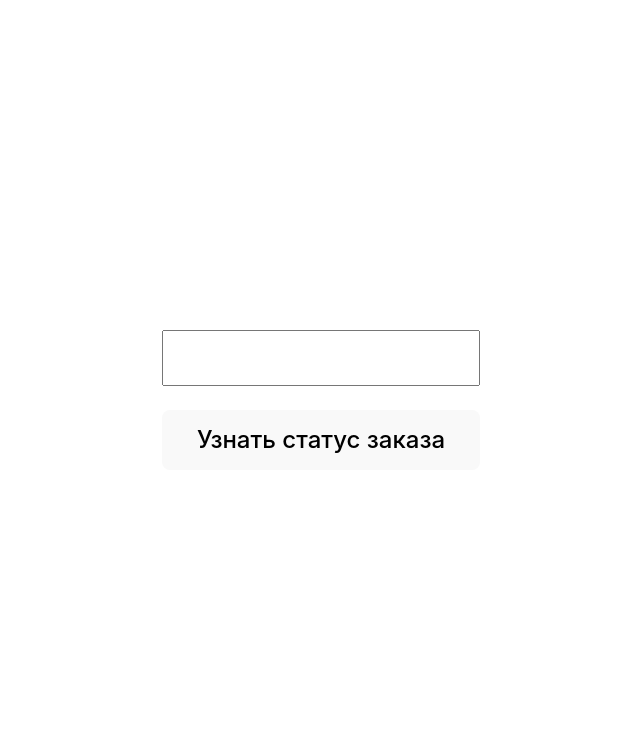
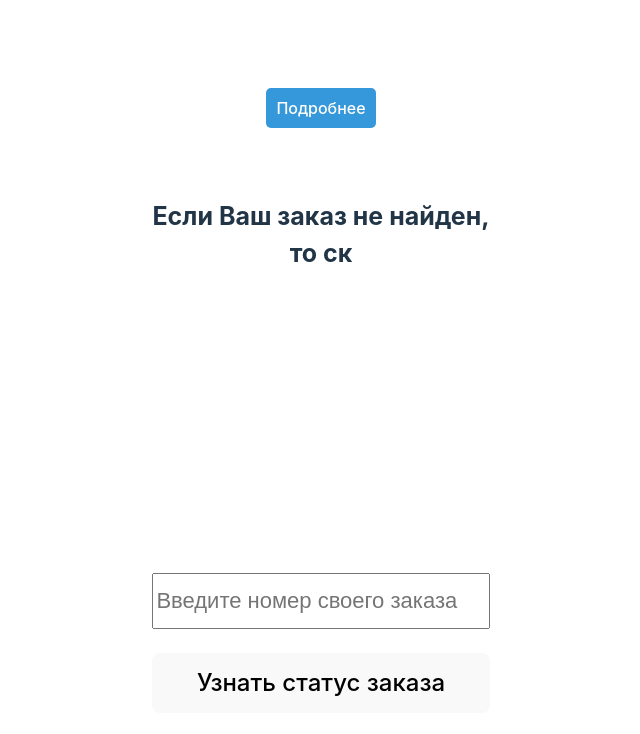
Before and after one commit to DiamanDD/viteTest, a React (Vite) app: page / in a window 1280 px wide. Shown: the top 734 px of the page, without its empty margins (319-959 px from the left). Built offline with nearby package versions, Linux system fonts and the light colour scheme.

Commit message:
PochtiGotovo

```diff
--- a/src/App.tsx
+++ b/src/App.tsx
@@ -1,65 +1,108 @@
-import {ChangeEvent, useState} from 'react'
-import './App.css'
-import css from "./styles.module.css"
+import React, {ChangeEvent, useEffect, useState} from 'react';
+import './App.css';
+import css from './styles.module.css';
+import {Button} from "./Button/Button.tsx";
 
-export const BASE_URL = import.meta.env.VITE_BASE_URL_BACKEND
+export const BASE_URL = import.meta.env.VITE_BASE_URL_BACKEND;
+
+const InfiniteTypingEffect: React.FC = () => {
+    const [text, setText] = useState('');
+    const fullText = 'Если Ваш заказ не найден,<br/>то скорее всего он обрабатывается!'; // Замените на свой текст
+    const typingSpeed = 150; // Скорость печати (в миллисекундах)
+    const stopDuration = 2000; // Длительность остановки после окончания текста (в миллисекундах)
+
+    useEffect(() => {
+        let currentIndex = 0;
+        let isStopped = false;
+
+        const updateText = () => {
+            if (currentIndex <= fullText.length) {
+                setText(fullText.substring(0, currentIndex));
+                currentIndex++;
+            } else if (!isStopped) {
+                isStopped = true;
+                setTimeout(() => {
+                    isStopped = false;
+                    currentIndex = 0;
+                }, stopDuration);
+            }
+        };
+
+        const intervalId = setInterval(updateText, typingSpeed);
+
+        return () => clearInterval(intervalId);
+    }, [fullText, typingSpeed, stopDuration]);
+
+    return (
+        <div className={css.containerError}>
+            <div className={css.errorZakaz}>
+                <span dangerouslySetInnerHTML={{__html: text}}/>
+            </div>
+        </div>
+    );
+};
 
 function App() {
-    const [zakaz, setZakaz] = useState("")
-    const [message, setMessage] = useState("")
-    const [isLoading, setIsloading] = useState(false)
+    const [zakaz, setZakaz] = useState('');
+    const [message, setMessage] = useState('');
+    const [isLoading, setIsloading] = useState(false);
 
     const fetchData = async () => {
-        setIsloading(true)
+        setIsloading(true);
         fetch(`${BASE_URL}/auth/westenter`, {
-            method: "POST",
+            method: 'POST',
             headers: {
                 'content-type': 'application/json',
             },
             body: JSON.stringify({
-                zakaz
-            })
-        }).then(res => {
-            res.json().then(result => {
+                zakaz,
+            }),
+        }).then((res) => {
+            res.json().then((result) => {
                 if (result.statusCode) {
-                    setMessage(result.message)
+                    setMessage(result.message);
+                } else {
+                    setMessage(result.data);
+                }
+            });
+        });
 
-                } else {
-                    setMessage(result.data)
-
-                }
-            })
-        })
-
-        setIsloading(false)
-    }
+        setIsloading(false);
+    };
 
     const clearMessage = () => {
         if (message) {
-            setMessage("")
+            setMessage('');
         }
-    }
+    };
     const onChange = (e: ChangeEvent<HTMLInputElement>) => {
-        clearMessage()
-        setZakaz(e.target.value)
-    }
+        clearMessage();
+        setZakaz(e.target.value);
+    };
     const onCklick = () => {
-        clearMessage()
+        clearMessage();
         if (zakaz.length >= 10) {
-            fetchData()
+            fetchData();
         } else {
-            setMessage("Не верный номер заказа")
+            setMessage('Не верный номер заказа');
         }
-    }
+    };
 
     return (
-        <div className={css.container}>
-            {message && <div>{message}</div>}
-            {isLoading && <div>...Загрузка</div>}
-            <input value={zakaz} onChange={onChange}/>
-            <button onClick={onCklick}>Узнать статус заказа</button>
-        </div>
-    )
+        <>
+            <div>
+<Button/>
+            </div>
+
+            <InfiniteTypingEffect/>
+            <div className={css.container}>
+                {message && <div className={css.statusZakaza}>{message}</div>}
+                {isLoading && <div>...Загрузка</div>}
+                <input value={zakaz} onChange={onChange} placeholder={'Введите номер своего заказа'}/>
+                <button onClick={onCklick}>Узнать статус заказа</button>
+            </div>
+        </>
+    );
 }
 
-export default App
+export default App;
--- /dev/null
+++ b/src/Button/Button.tsx
@@ -0,0 +1,56 @@
+import React, { useState } from 'react';
+import css from './button.module.css';
+
+export const Button = () => {
+    const [isModalOpen, setIsModalOpen] = useState(false);
+
+    const openModal = () => {
+        setIsModalOpen(true);
+    };
+
+    const closeModal = () => {
+        setIsModalOpen(false);
+    };
+
+    return (
+        <>
+            <div className={css.instrukciaContainer}>
+                <button className={css.instrukcia} onClick={openModal}>
+                    Подробнее
+                </button>
+            </div>
+
+            {isModalOpen && (
+                <div className={css.okno}>
+                    <div className={css.oknoContent}>
+            <span className={css.oknoClose} onClick={closeModal}>
+              &times;
+            </span>
+                        <p className={css.oknoText}>
+                            <span>💸🛬</span> - ОПЛАЧЕНО - Ваши деньги приземлились.
+                            <br />
+                            <br />
+                            <span>🕛⏳📦</span> - ЗАКАЗ ПЕРЕДАН НА СБОРКУ...
+                            <br />
+                            <br />
+                            <span>👷‍♂️👷‍♀️📦</span> - ЗАКАЗ СОБИРАЕТСЯ...
+                            <br />
+                            <br />
+                            <span>📦✅</span> - ЗАКАЗ СОБРАН - Ваш заказ уже собран и готовится к отгрузке.
+                            <br />
+                            <br />
+                            <span>🚚📦🌍✅😊📍🚛📍</span> - ОТГРУЖЕНО В ТК - Ваш заказ уехал в Транспортную Компанию.
+                            <br />
+                            <br />
+                            <span>📞</span> - ЗАКАЗ НЕ НАЙДЕН - Если в течение 3-х рабочих дней после оплаты у заказа нет статуса "ОПЛАЧЕНО", <br />
+                            то отправьте свой чек и номер заказа на ватсап:{' '}
+                            <a href="https://wa.me/79183761821" target="_blank" rel="noopener noreferrer">
+                                +79183761821
+                            </a>
+                        </p>
+                    </div>
+                </div>
+            )}
+        </>
+    );
+};
--- /dev/null
+++ b/src/Button/button.module.css
@@ -0,0 +1,90 @@
+.instrukciaContainer {
+    display: flex;
+    justify-content: center;
+    gap: 20px;
+    padding-bottom: 70px;
+}
+.instrukcia{
+    background-color: #3498db;
+    color: #fff;
+    padding: 10px ;
+    border: none;
+    border-radius: 5px;
+    cursor: pointer;
+}
+.instrukcia:hover {
+    background-color: #2980b9;
+}
+/*.okno {*/
+/*    position: fixed;*/
+/*    top: 50%;*/
+/*    left: 50%;*/
+/*    transform: translate(-50%, -50%);*/
+/*    background-color: black;*/
+/*    padding: 20px;*/
+/*    border-radius: 8px;*/
+/*    box-shadow: 0 0 10px rgba(0, 0, 0, 0.2);*/
+/*    z-index: 1000;*/
+/*}*/
+
+/*.oknoContent {*/
+/*    text-align: center;*/
+/*}*/
+
+/*.oknoClose {*/
+/*    position: absolute;*/
+/*    top: 10px;*/
+/*    right: 10px;*/
+/*    font-size: 25px;*/
+/*    cursor: pointer;*/
+/*}*/
+
+/*.oknoText {*/
+/*    margin-top: 10px;*/
+/*}*/
+
+.okno {
+    position: fixed;
+    top: 0;
+    left: 0;
+    width: 100%;
+    height: 100%;
+    background-color: rgba(0, 0, 0, 0.8); /* Полупрозрачный черный фон */
+    display: flex;
+    align-items: center;
+    justify-content: center;
+    z-index: 1000;
+}
+
+.oknoContent {
+    text-align: center;
+    color: #fff;
+    padding: 20px;
+    border-radius: 8px;
+    background-color: #333;
+}
+
+.oknoText {
+    font-size: 16px;
+    line-height: 1.6;
+    color: #fff;
+    text-align: left;
+}
+
+.oknoText p {
+    margin-bottom: 10px;
+}
+
+.oknoText span {
+    font-size: 20px;
+    margin-right: 5px;
+}
+
+.oknoClose {
+    position: absolute;
+    top: 10px;
+    right: 10px;
+    font-size: 35px;
+    color: #fff;
+    cursor: pointer;
+}
--- a/src/styles.module.css
+++ b/src/styles.module.css
@@ -6,7 +6,7 @@
 
 .container > input {
     height: 50px;
-    font-size: 24px;
+    font-size: 22px;
 }
 
 .container > button {
@@ -17,3 +17,63 @@
     align-content: center;
 
 }
+.errorZakaz{
+    display: flex;
+    font-weight: bold;
+    font-size: 25px;
+    gap: 50px;
+    text-align: center;
+
+    /*height: 90px;*/
+    /*width:300px;*/
+    /*margin:0 auto;*/
+    /*background: #343436;*/
+    /*font-family: 'Arial', sans-serif;*/
+    /*font-size: 1.2em;*/
+    /*border-right: 2px solid #000; !* Линия-курсор *!*/
+    /*white-space: nowrap; !* Запрет переноса текста на новую строку *!*/
+    /*overflow: hidden; !* Скрываем текст, который выходит за границы контейнера *!*/
+}
+
+
+.errorZakaz span {
+    display: inline-block;
+}
+
+
+.errorZakaz p{
+    text-align:center;
+    color:#fff;
+    text-transform: uppercase;
+    padding-top: 35px;
+    animation: text 7s infinite linear;
+    padding-left: 100%;
+    white-space: nowrap;
+}
+@keyframes text {
+    0%{
+        transform: translate(0, 0);
+    }
+
+    100%{
+        transform: translate(-160%, 0);
+    }
+}
+
+.containerError{
+    padding-bottom: 300px;
+}
+.statusZakaza{
+    font-weight: bold;
+    border: 1px solid rebeccapurple;
+    background-color: rebeccapurple;
+    font-style: oblique;
+    font-size: 24px;
+}
+.instrukciaContainer {
+    display: flex;
+    justify-content: flex-end; /* Это выровняет кнопку Подробнее вправо */
+    margin-bottom: 150px; /* Вы можете настроить отступ сверху по вашему усмотрению */
+    top: 0;
+    right: 0;
+}
```
